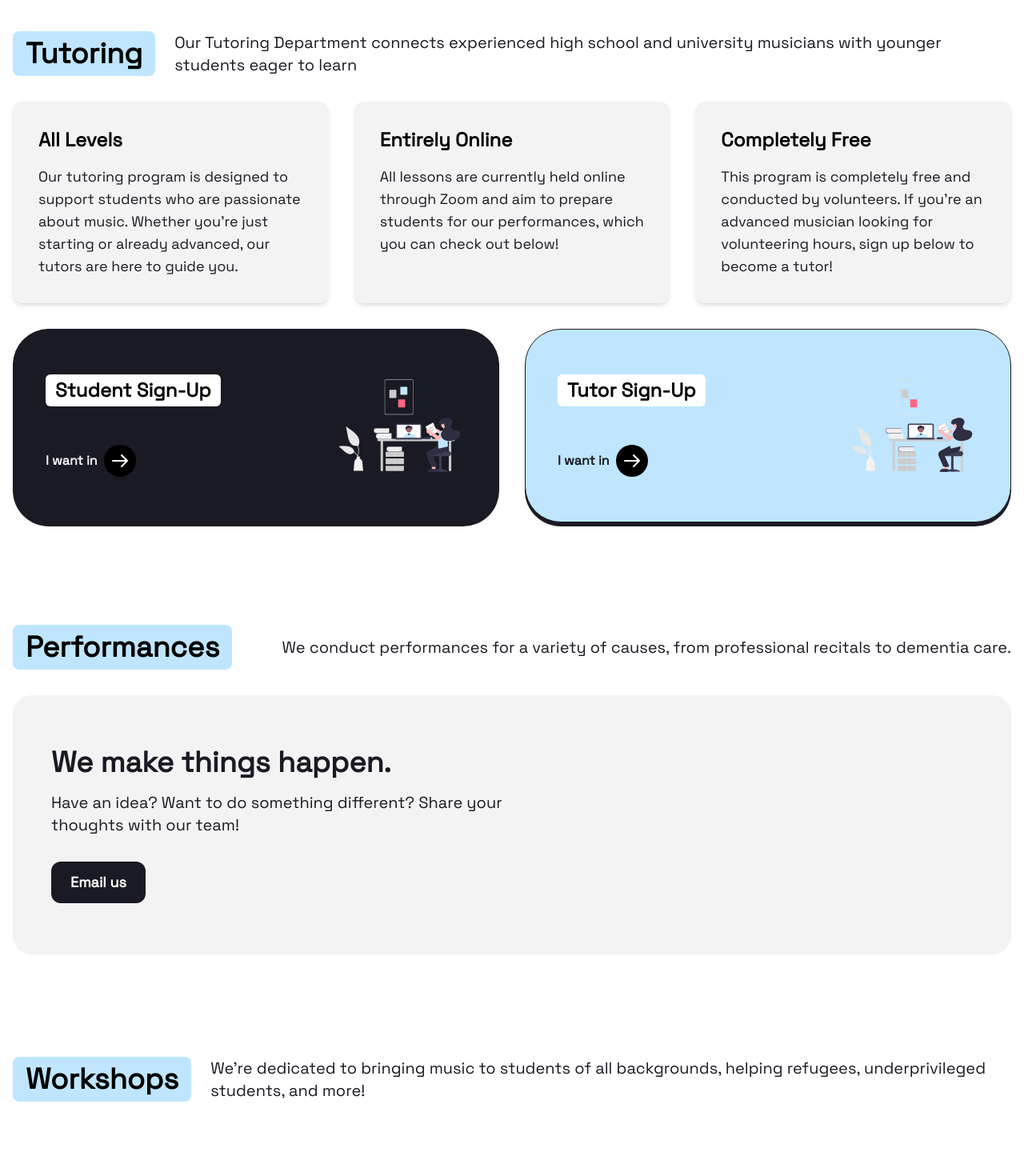
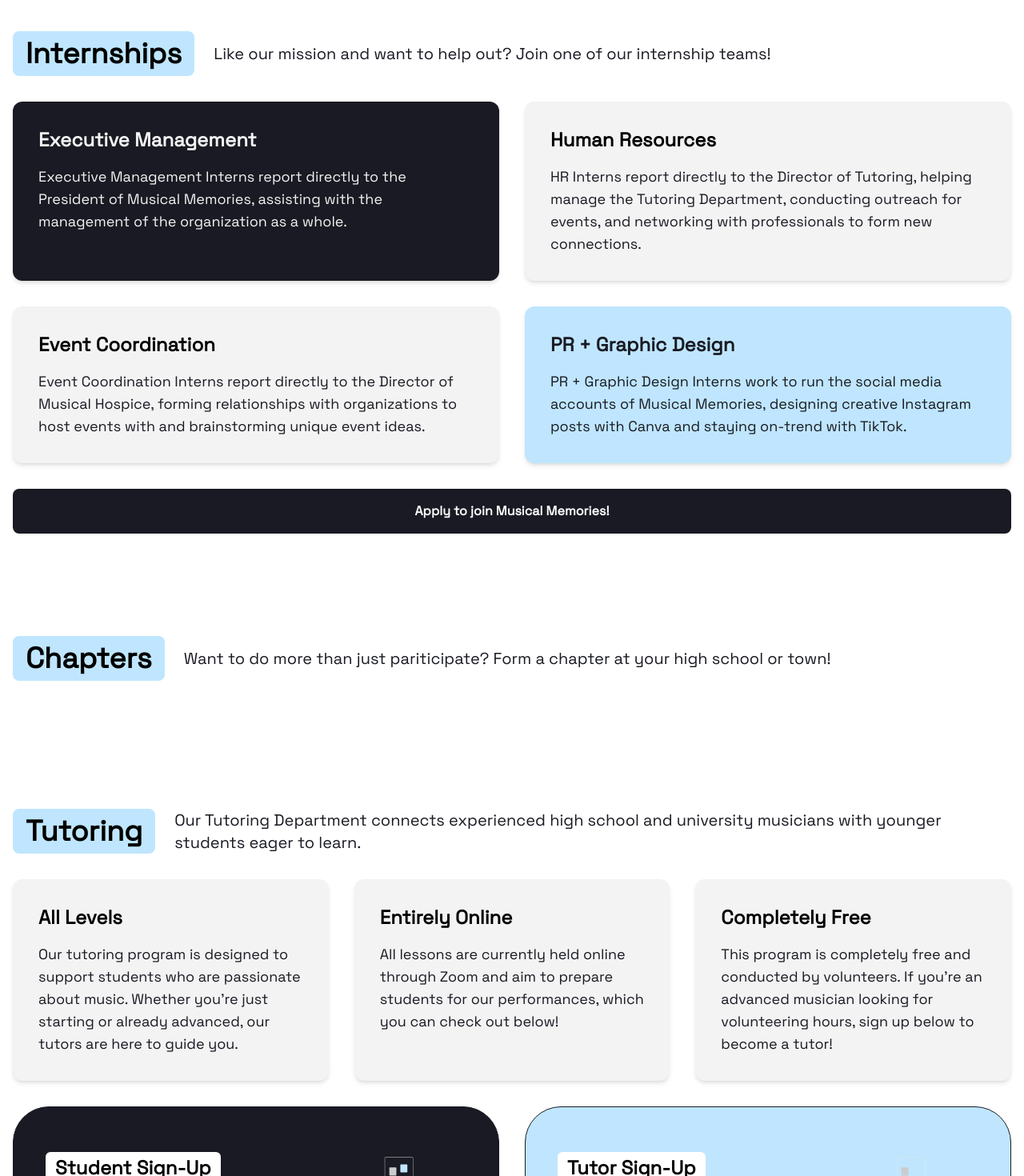
Before and after one commit to prsuyal/musical-memories, a React (Create React App) app: page /get-involved in a window 1280 px wide. Shown: the part 680-2150 px from the top of the page at 80% size. Built offline with nearby package versions, Linux system fonts and the light colour scheme.

Commit message:
Update Join.js

```diff
--- a/src/pages/Join.js
+++ b/src/pages/Join.js
@@ -1,10 +1,5 @@
 import React, { useRef } from 'react';
 import Tutoring from '../assets/images/tutoring.svg';
-import Performances from '../assets/images/performances.svg';
-import Workshops from '../assets/images/workshops.svg';
-import Competitions from '../assets/images/competitions.svg';
-import ContentCreation from '../assets/images/content-creation.svg';
-import AppDevelopment from '../assets/images/app-development.svg';
 import Helping from '../assets/images/helping.svg';
 
 const GetInvolved = () => {
@@ -27,10 +22,57 @@
           </div>
         </main>
         <section ref={sectionRef} className="max-w-7xl mx-auto py-16 px-4">
-          <div className="flex items-center justify-between mb-8">
+          <div className="flex items-center mb-8">
+            <h2 className="text-4xl font-bold bg-mm-blue inline-block px-4 py-2 rounded-lg">Internships</h2>
+            <p className="text-xl text-mm-dark ml-6">
+              Like our mission and want to help out? Join one of our internship teams!
+            </p>
+          </div>
+          <div className="grid grid-cols-1 md:grid-cols-2 gap-8">
+            <div className="bg-mm-dark p-8 rounded-xl shadow-md">
+              <h3 className="text-2xl font-semibold text-mm-gray mb-4">Executive Management</h3>
+              <p className="text-mm-gray text-lg">
+              Executive Management Interns report directly to the President of Musical Memories, assisting with the management of the organization as a whole.
+              </p>
+            </div>
+            <div className="bg-mm-gray p-8 rounded-xl shadow-md">
+              <h3 className="text-2xl font-semibold mb-4">Human Resources</h3>
+              <p className="text-mm-dark text-lg">
+                HR Interns report directly to the Director of Tutoring, helping manage the Tutoring Department, conducting outreach for events, and networking with professionals to form new connections.
+              </p>
+            </div>
+            <div className="bg-mm-gray p-8 rounded-xl shadow-md">
+              <h3 className="text-2xl font-semibold mb-4">Event Coordination</h3>
+              <p className="text-mm-dark text-lg">
+              Event Coordination Interns report directly to the Director of Musical Hospice, forming relationships with organizations to host events with and brainstorming unique event ideas.
+              </p>
+            </div>
+            <div className="bg-mm-blue p-8 rounded-xl shadow-md">
+              <h3 className="text-2xl font-semibold text-mm-dark mb-4">PR + Graphic Design</h3>
+              <p className="text-mm-dark text-lg">
+              PR + Graphic Design Interns work to run the social media accounts of Musical Memories, designing creative Instagram posts with Canva and staying on-trend with TikTok.
+              </p>
+            </div>
+          </div>
+          <a href="https://forms.gle/vR8uWrcyU4zfLac7A" target="_blank">
+            <button className="w-full mt-8 bg-mm-dark text-white font-semibold py-4 rounded-lg text-center">
+              Apply to join Musical Memories!
+            </button>
+          </a>
+        </section>
+        <section ref={sectionRef} className="max-w-7xl mx-auto py-16 px-4">
+          <div className="flex items-center mb-8">
+            <h2 className="text-4xl font-bold bg-mm-blue inline-block px-4 py-2 rounded-lg">Chapters</h2>
+            <p className="text-xl text-mm-dark ml-6">
+              Want to do more than just pariticipate? Form a chapter at your high school or town!
+            </p>
+          </div>
+        </section>
+        <section ref={sectionRef} className="max-w-7xl mx-auto py-16 px-4">
+          <div className="flex items-center mb-8">
             <h2 className="text-4xl font-bold bg-mm-blue inline-block px-4 py-2 rounded-lg">Tutoring</h2>
             <p className="text-xl text-mm-dark ml-6">
-              Our Tutoring Department connects experienced high school and university musicians with younger students eager to learn
+              Our Tutoring Department connects experienced high school and university musicians with younger students eager to learn.
             </p>
           </div>
           <div className="grid grid-cols-1 md:grid-cols-3 gap-8">
@@ -101,22 +143,11 @@
           </div>
         </section>
         <section ref={sectionRef} className="max-w-7xl mx-auto py-16 px-4">
-          <div className="flex items-center justify-between mb-8">
+          <div className="flex items-center mb-8">
             <h2 className="text-4xl font-bold bg-mm-blue inline-block px-4 py-2 rounded-lg">Performances</h2>
             <p className="text-xl text-mm-dark ml-6">
               We conduct performances for a variety of causes, from professional recitals to dementia care.
             </p>
-          </div>
-          <div className="bg-mm-gray rounded-3xl py-16 px-12 flex justify-between items-center">
-            <div className="max-w-xl">
-              <h2 className="text-4xl font-bold text-mm-dark mb-4">We make things happen.</h2>
-              <p className="text-xl text-mm-dark mb-8">
-                Have an idea? Want to do something different? Share your thoughts with our team!
-              </p>
-              <button className="px-6 py-3 bg-mm-dark text-white font-semibold rounded-xl text-lg">
-                Email us
-              </button>
-            </div>
           </div>
         </section>
         <section ref={sectionRef} className="max-w-7xl mx-auto py-16 px-4">
```
